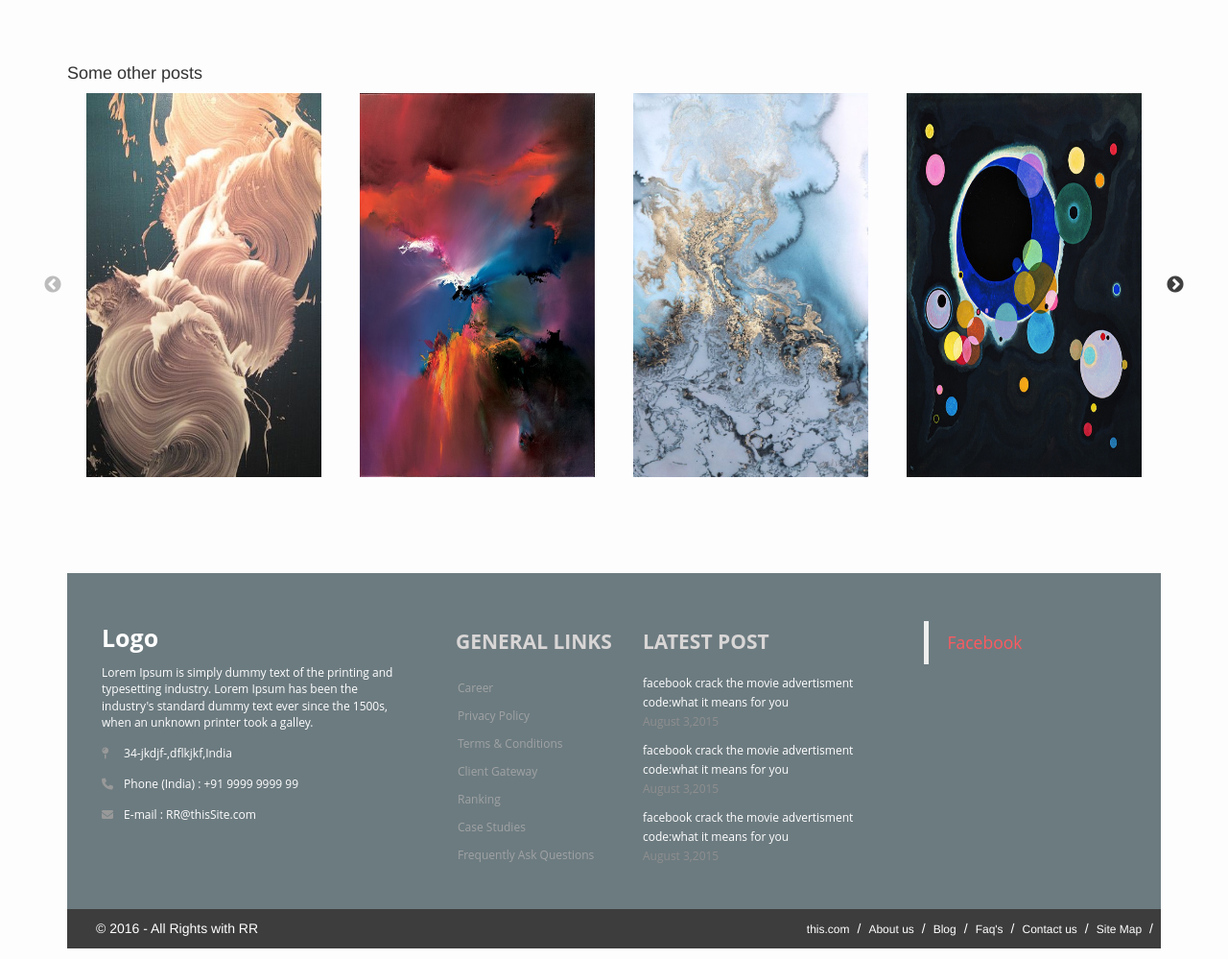
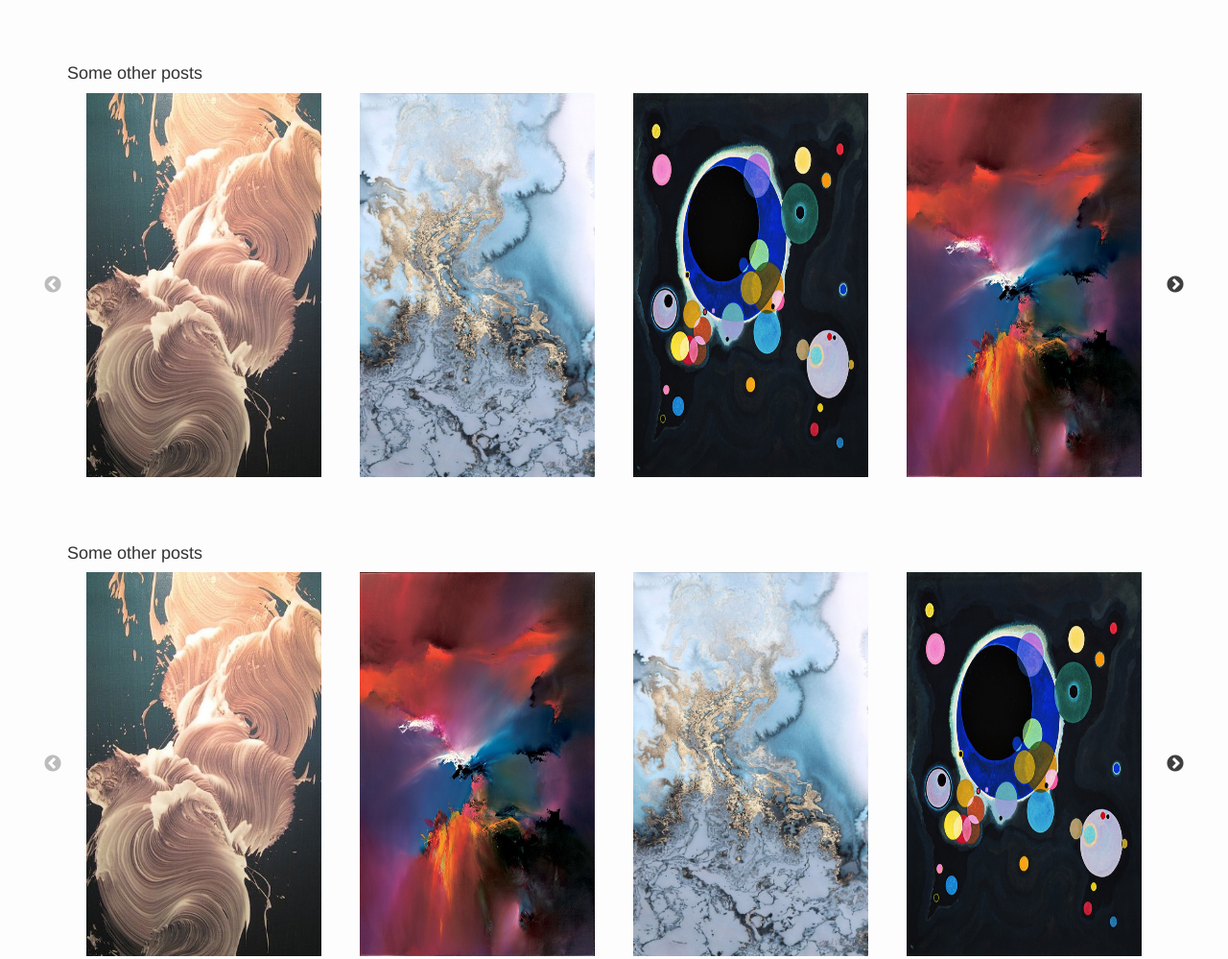
Before and after one commit to RabiRoshan/airBnb_mocked, a plain HTML site: page index.html in a window 1280 px wide. Shown: the part 868-1867 px from the top of the page at 96% size. Drawn offline with nearby package versions, Linux system fonts and the light colour scheme.

Commit message:
Update index.html

```diff
--- a/index.html
+++ b/index.html
@@ -101,6 +101,19 @@
             <div class="col-md-12 crsl_margin">
                 <h4>Some other posts</h4>
                 <div class="crsl">
+                    <div><img src="c1.jpg"></div>
+                    <div><img src="c3.jpg"></div>
+                    <div><img src="c4.jpg"></div>
+                    <div><img src="c2.jpg"></div>
+                    <div><img src="c4.jpg"></div>
+                    <div><img src="c3.jpg"></div>
+                    <div><img src="c2.jpg"></div>
+                    <div><img src="c1.jpg"></div>
+                </div>
+            </div>
+            <div class="col-md-12 crsl_margin">
+                <h4>Some other posts</h4>
+                <div class="crsl">
                 <div><img src="c1.jpg"></div>
                 <div><img src="c2.jpg"></div>
                 <div><img src="c3.jpg"></div>
```
